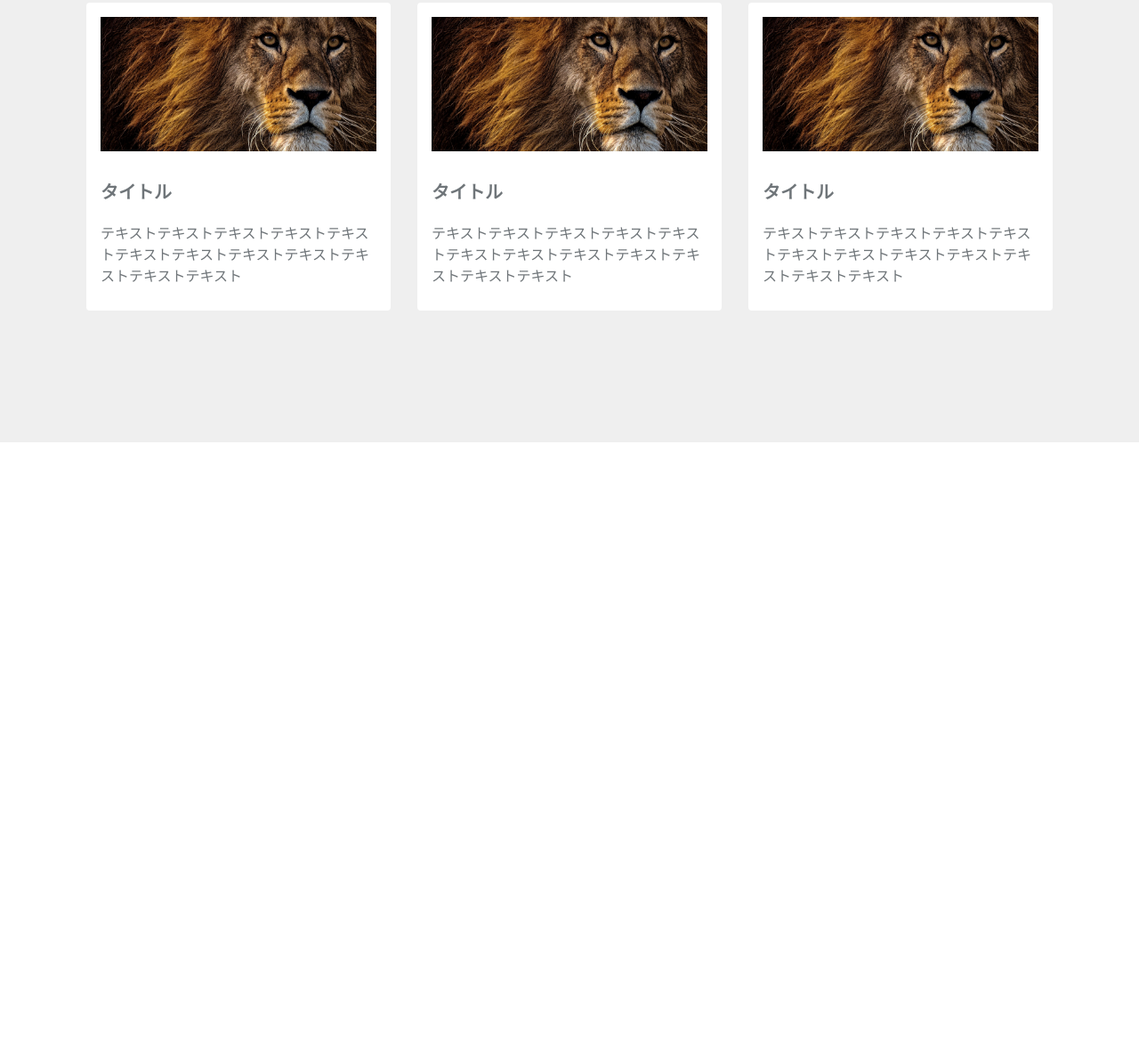
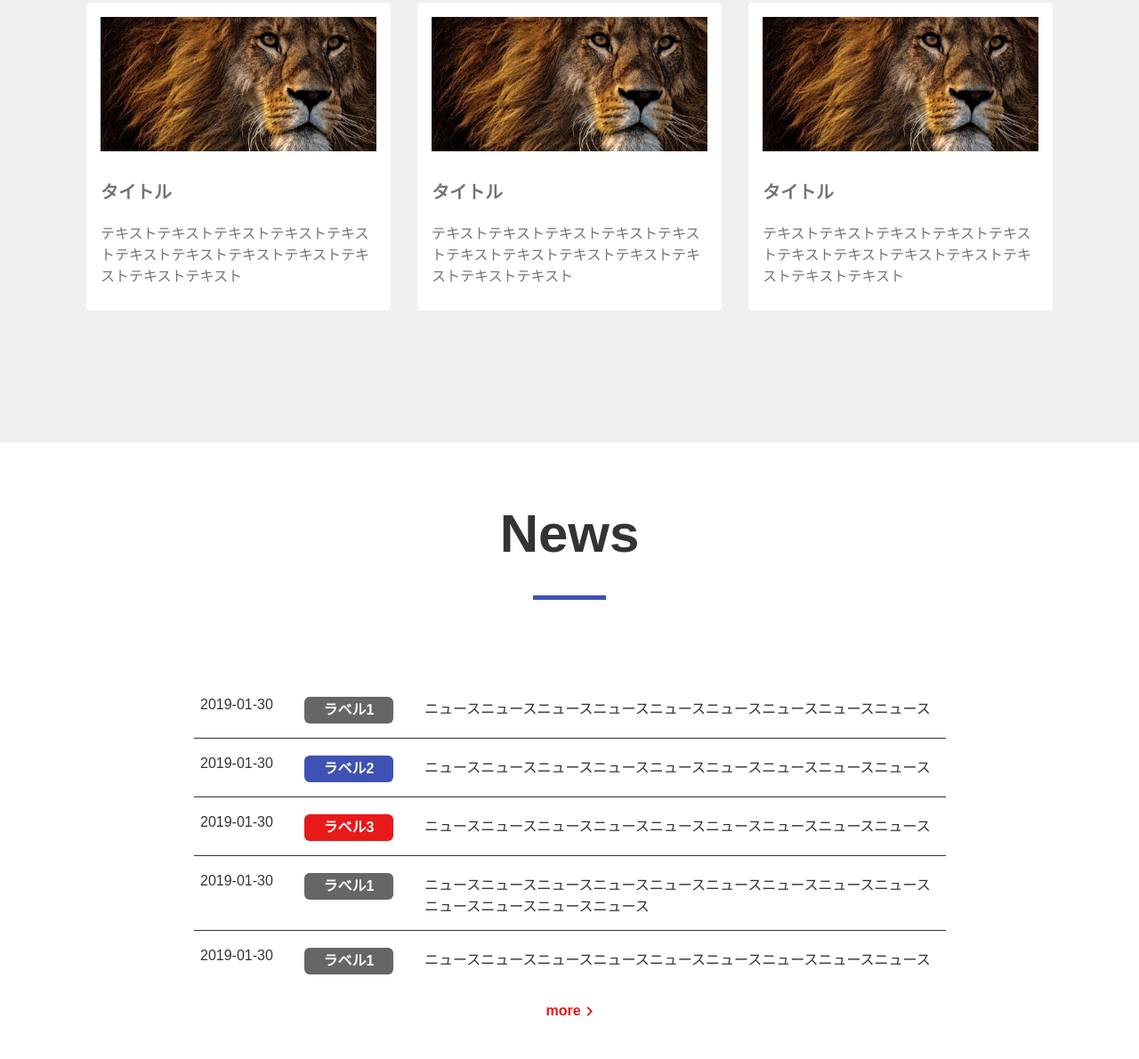
Before and after one commit to Koki929/companySite, a plain HTML site: page companySite/index.html in a window 1280 px wide. Shown: the part 1297-2487 px from the top of the page at 89% size. Before the commit the page ends 1794 px from the top, so only its background shows below. Drawn offline with Linux system fonts and the light colour scheme.

Commit message:
編集1/6

```diff
--- a/companySite/index.html
+++ b/companySite/index.html
@@ -8,6 +8,7 @@
     <meta http-equiv="X-UA-Compatible" content="IE=edge">
     <title>The Company</title>
     <link rel="stylesheet" href="style.css">
+    <link href="https://use.fontawesome.com/releases/v5.6.1/css/all.css" rel="stylesheet">
 </head>
 <body>
     <header class="header">
@@ -69,6 +70,38 @@
             </div>
         </div>
     </section>
+    <section class="news">
+        <h2>News</h2>
+        <hr width="80" size="5" color="#3F51B5">
+        <div class="news-contents">
+            <div class="news-content">
+                <time>2019-01-30</time>
+                <div class="label label1"><a href="#">ラベル1</a></div>
+                <div class="news-title"><a href="#">ニュースニュースニュースニュースニュースニュースニュースニュースニュース</a></div>
+            </div>
+            <div class="news-content">
+                <time>2019-01-30</time>
+                <div class="label label2"><a href="#">ラベル2</a></div>
+                <div class="news-title"><a href="#">ニュースニュースニュースニュースニュースニュースニュースニュースニュース</a></div>
+            </div>
+            <div class="news-content">
+                <time>2019-01-30</time>
+                <div class="label label3"><a href="#">ラベル3</a></div>
+                <div class="news-title"><a href="#">ニュースニュースニュースニュースニュースニュースニュースニュースニュース</a></div>
+            </div>
+            <div class="news-content">
+                <time>2019-01-30</time>
+                <div class="label label1"><a href="#">ラベル1</a></div>
+                <div class="news-title"><a href="#">ニュースニュースニュースニュースニュースニュースニュースニュースニュースニュースニュースニュースニュース</a></div>
+            </div>
+            <div class="news-content">
+                <time>2019-01-30</time>
+                <div class="label label1"><a href="#">ラベル1</a></div>
+                <div class="news-title"><a href="#">ニュースニュースニュースニュースニュースニュースニュースニュースニュース</a></div>
+            </div>
+            <div class="more"><a href="#">more<i class="fas fa-chevron-right"></i></a></div>
+        </div>
+    </section>
 </body>
 
 </html>
--- a/companySite/style.scss
+++ b/companySite/style.scss
@@ -233,3 +233,82 @@ header {
     }
   }
 }
+
+/*========= news ===========*/
+.news {
+  padding: 68px 0 29px 0;
+  margin: 0 auto;
+  width: 845px;
+  h2 {
+    color: $black;
+    font-size: 60px;
+    text-align: center;
+    margin-bottom: 34.5px;
+  }
+  hr {
+    margin-bottom: 90.5px;
+  }
+  .news-contents {
+    margin-bottom: 16px;
+    .news-content {
+      display: flex;
+      justify-content: space-between;
+      border-bottom: solid 1px $black;
+      padding: 18.5px 9.5px 16.5px 7.5px;
+      &:nth-last-child(2) {
+        border-bottom: 0;
+        margin-bottom: 16px;
+      }
+      time {
+        font-size: 16px;
+        color: $black;
+        white-space: nowrap;
+      }
+      .label {
+        border-radius: 6px;
+        margin: 0 30px;
+        text-align: center;
+        font-weight: bold;
+        height: 30px;
+        margin: 0 30px;
+        a {
+          display: inline-block;
+          color: #FFFFFF;
+          font-size: 16px;
+          width: 100px;
+          height: 30px;
+          line-height: 30px;
+          white-space: nowrap;
+        }
+      }
+      .label1 {
+        background-color: #666;
+      }
+      .label2 {
+        background-color: $blue;
+      }
+      .label3 {
+        background-color: $red;
+      }
+      .news-title {
+        width: 576px;
+        a {
+        font-size: 16px;
+        color: $black;
+        }
+      }
+    }
+    .more {
+      text-align: center;
+      a {
+        color: $red;
+        font-size: 16px;
+        font-weight: bold;
+        .fas {
+          padding-left: 6.5px;
+          font-size: 12px;
+        }
+      }
+    }
+  }
+}
```
Also changed, not shown: companySite/style.css, 1 other file.
